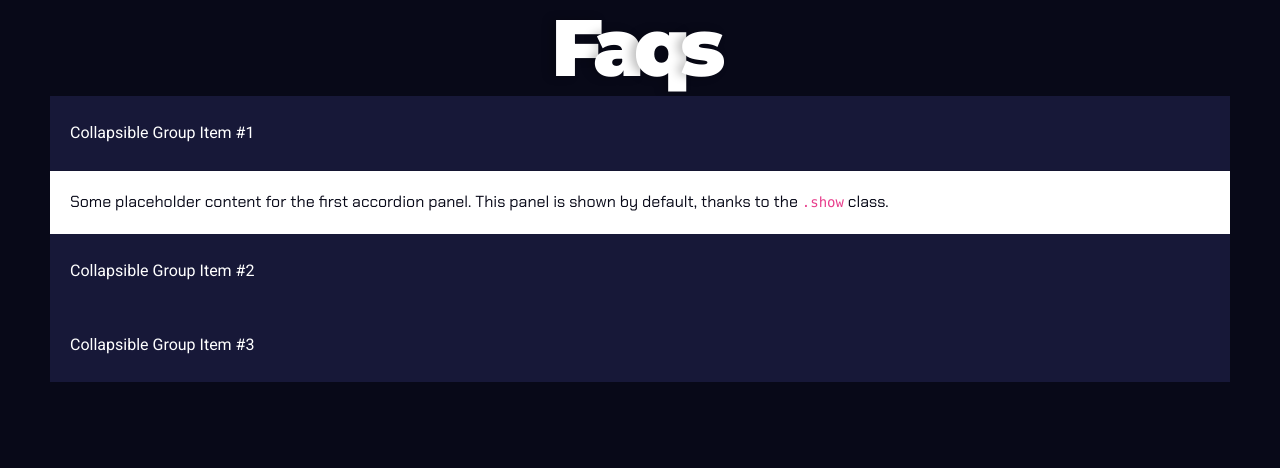
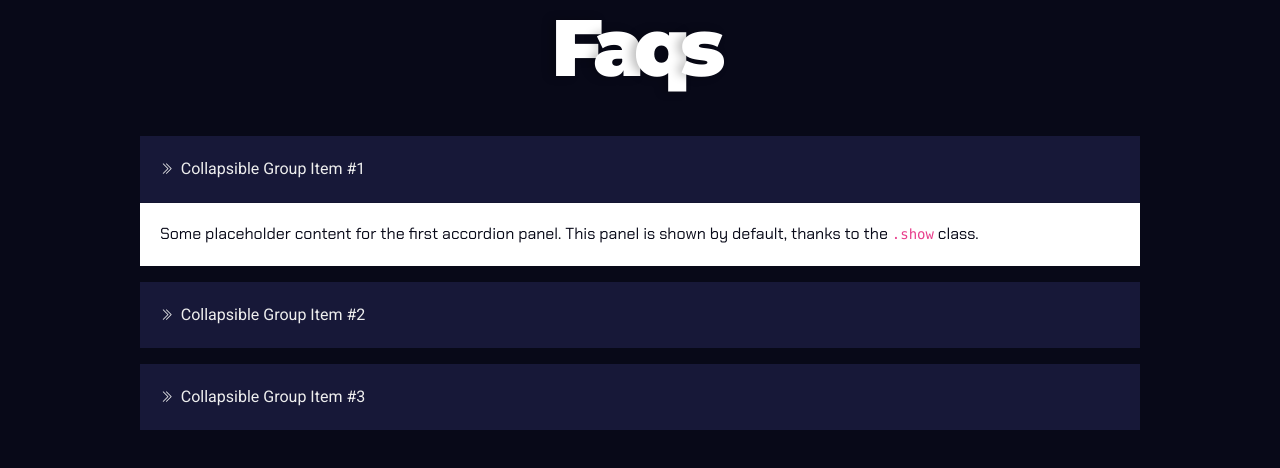
Before and after one commit to website-vikreta/metathumbz, a plain HTML site: page faq.html in a window 1280 px wide. Shown: the part 142-610 px from the top of the page. Drawn offline with nearby package versions, Linux system fonts and the light colour scheme.

Commit message:
Faqs complete

```diff
--- a/faq.html
+++ b/faq.html
@@ -43,13 +43,13 @@
             </h1>
          </div>
 
-         <div class="accordion" id="accordionExample">
+         <div class="accordion mt-5" id="accordionExample">
             <div class="card">
                <div class="card-header" id="headingOne">
                   <h2 class="mb-0">
                      <button class="btn btn-link btn-block text-left" type="button" data-toggle="collapse"
                         data-target="#collapseOne" aria-expanded="true" aria-controls="collapseOne">
-                        Collapsible Group Item #1
+                        <i class="bi bi-chevron-double-right"></i> Collapsible Group Item #1
                      </button>
                   </h2>
                </div>
@@ -66,7 +66,7 @@
                   <h2 class="mb-0">
                      <button class="btn btn-link btn-block text-left collapsed" type="button" data-toggle="collapse"
                         data-target="#collapseTwo" aria-expanded="false" aria-controls="collapseTwo">
-                        Collapsible Group Item #2
+                        <i class="bi bi-chevron-double-right"></i> Collapsible Group Item #2
                      </button>
                   </h2>
                </div>
@@ -81,7 +81,7 @@
                   <h2 class="mb-0">
                      <button class="btn btn-link btn-block text-left collapsed" type="button" data-toggle="collapse"
                         data-target="#collapseThree" aria-expanded="false" aria-controls="collapseThree">
-                        Collapsible Group Item #3
+                        <i class="bi bi-chevron-double-right"></i> Collapsible Group Item #3
                      </button>
                   </h2>
                </div>
--- a/scss/pages/_faq.scss
+++ b/scss/pages/_faq.scss
@@ -3,15 +3,20 @@
   .heading {
     justify-content: center;
   }
-
+  .accordion {
+    max-width: 1000px;
+    margin: auto;
+  }
   .card {
     border: none;
     border-radius: 0;
     color: $color-dark;
+    margin-block: 1rem;
   }
 
   .card-header {
     background: $color-light !important;
+    padding-block: 0.5rem;
   }
   .card-body {
     font-family: $font-chakra;
@@ -20,10 +25,15 @@
     background: none;
     border: none !important;
     border-radius: 0;
-    display: initial;
+    justify-content: flex-start;
     text-decoration: none;
-    color: $color-primary;
+    color: #eee;
+    font-family: $font-roboto;
     @include font-weight(regular);
     padding: 0;
+
+    i {
+      font-size: 0.8rem;
+    }
   }
 }
```
Also changed, not shown: css/main.css, css/main.min.css, 2 other files.
